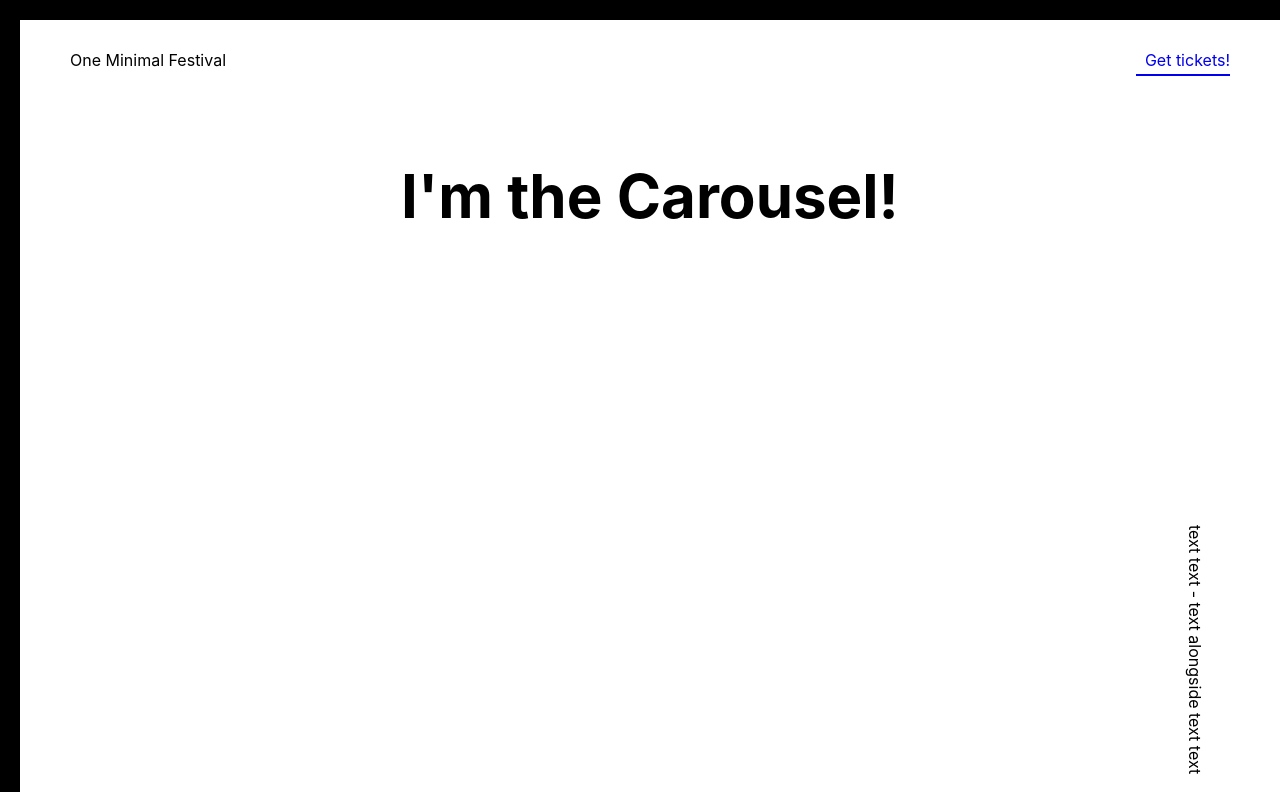
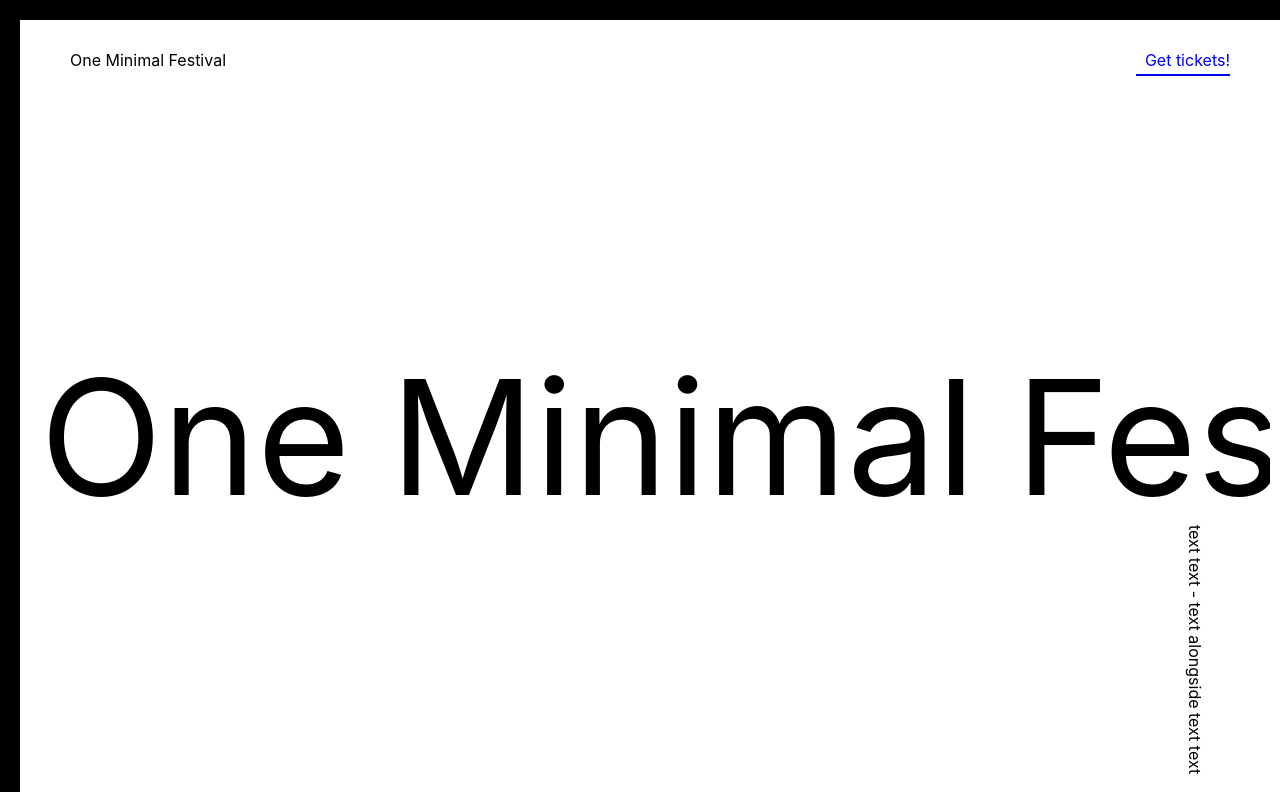
Before and after one commit to DDarrow123/Festival_Mockup_Page, a React (Create React App) app: page / in a window 1280 px wide. Shown: the top 792 px of the page. Built offline with nearby package versions, Linux system fonts and the light colour scheme.

Commit message:
started building out slider

```diff
--- a/src/components/WordCarousel.js
+++ b/src/components/WordCarousel.js
@@ -3,7 +3,29 @@ import React from "react";
 const WordCarousel = () => {
   return (
     <div className="carousel-container">
-      <h1 className="carousel-names">I'm the Carousel!</h1>
+      <div className="carousel-slider">
+        <div className="slide" id="slide-1">
+          One
+        </div>
+        <div className="slide" id="slide-2">
+          Minimal
+        </div>
+        <div className="slide" id="slide-3">
+          Festival:
+        </div>
+        <div className="slide" id="slide-4">
+          Cinema.
+        </div>
+        <div className="slide" id="slide-5">
+          Art.
+        </div>
+        <div className="slide" id="slide-6">
+          Music.
+        </div>
+        <div className="slide" id="slide-7">
+          Design
+        </div>
+      </div>
     </div>
   );
 };
--- a/src/sass/App.scss
+++ b/src/sass/App.scss
@@ -81,10 +81,29 @@
   display: flex;
   flex-direction: row;
   justify-content: center;
+  align-items: center;
   height: 650px;
   width: 100%;
-
-  .carousel-names {
-    font-size: 60px;
+  .carousel-slider {
+    font-size: 10em;
+    width: 100%;
+    height: 210px;
+    display: flex;
+    margin: 0 10px 0 10px;
+    overflow-x: auto;
+    -webkit-overflow-scrolling: touch;
+    -webkit-scroll-snap-points-x: repeat(300px);
+    -ms-scroll-snap-points-x: repeat(300px);
+    scroll-snap-points-x: repeat(300px);
+    -webkit-scroll-snap-type: mandatory;
+    -ms-scroll-snap-type: mandatory;
+    scroll-snap-type: mandatory;
+    .slide {
+      width: auto;
+      flex-shrink: 0;
+      height: 100%;
+      margin-right: 30px;
+      margin-left: 10px;
+    }
   }
 }
```
